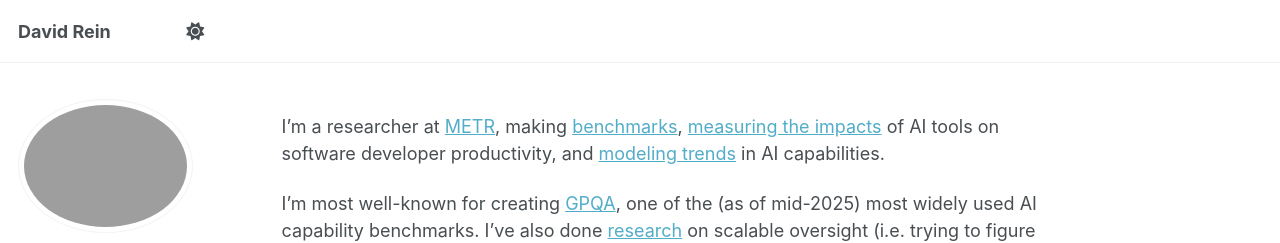
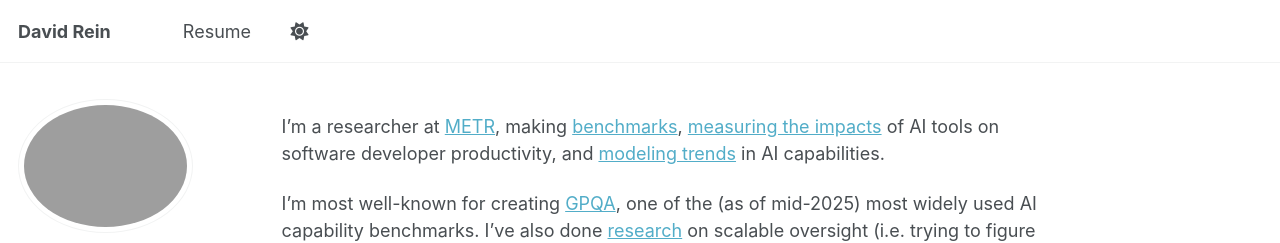
Before and after one commit to idavidrein/idavidrein.github.io, a Jekyll site: the page built from _pages/about.md, in a window 1280 px wide. Shown: the top 243 px of the page. Built offline with Jekyll 4.4.1, drawn with Linux system fonts in a browser that asks for light colours; some web fonts are replaced; a script that is not in the unit is left out.

Commit message:
add resume

```diff
--- a/_data/navigation.yml
+++ b/_data/navigation.yml
@@ -26,6 +26,9 @@ main:
   # - title: "CV"
   #   url: /cv/
 
+  - title: Resume
+    url: /files/Resume (1).pdf
+
   # - title: "CV"
   #   url: /cv-json/
 
```
Also changed, not shown: 1 other file.
